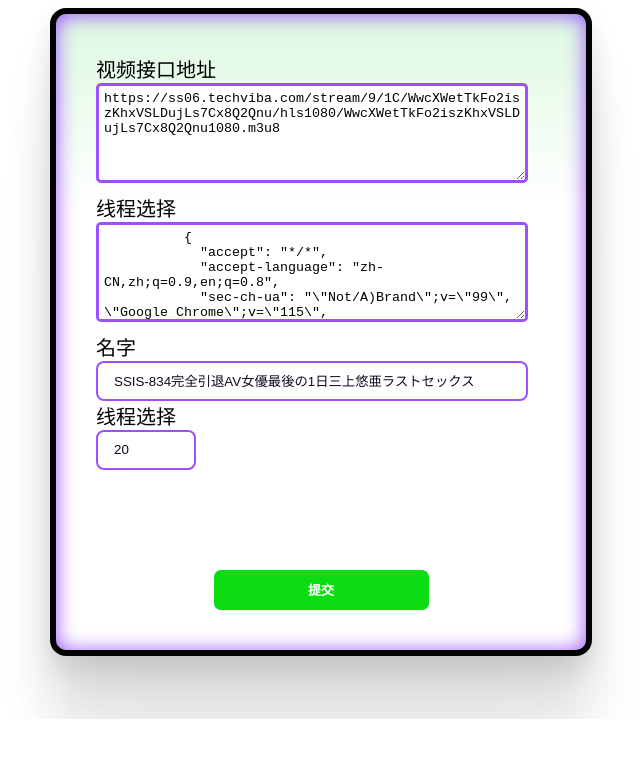
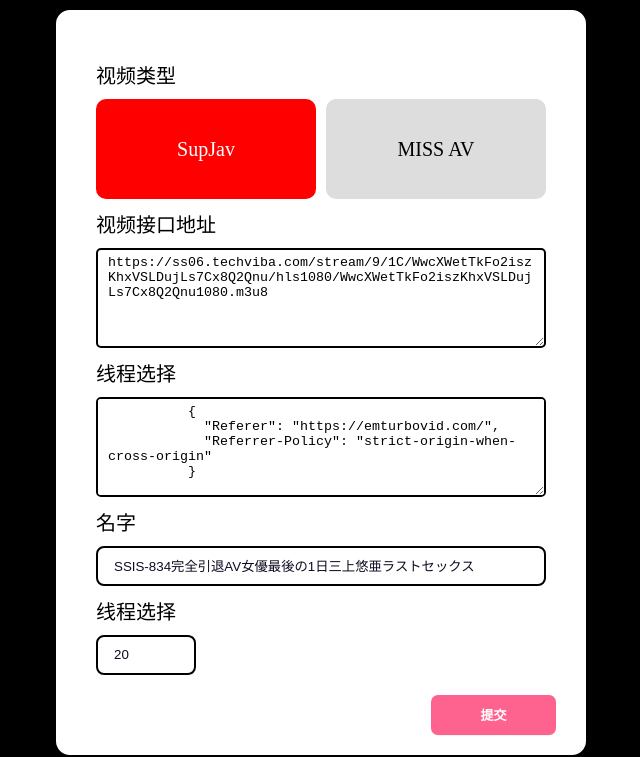
Before and after one commit to lzyszds/videoTion, a website: page template/index.html in a window 1280 px wide. Shown: the part 81-838 px from the top of the page, without its empty margins (319-959 px from the left). Before the commit the page ends 800 px from the top, so only its background shows below. Drawn offline with Linux system fonts and the light colour scheme.

Commit message:
支持missAv

```diff
--- a/getVideo.js
+++ b/getVideo.js
@@ -45,7 +45,7 @@ function getVideo(urlData, i, index, urlPrefix, headers) {
         }
       });
     } catch (e) {
-      reject('下载完成' + index)
+      reject('下载完成' + index + e)
       // console.log('superagent的问题|下载完成' + index,);
     }
   })
--- a/template/index.html
+++ b/template/index.html
@@ -3,26 +3,37 @@
 
 <head>
   <meta charset="utf-8">
-  <title>
-    欢迎来到视频爬取网站</title>
+  <title>视频爬取AV</title>
   <style>
+    :root {
+      --themeColor: #8FB3FF;
+      --subColor: #000
+    }
+
     body {
-      height: 100%;
+      width: 100vw;
+      height: 100vh;
       margin: 0;
       display: flex;
       flex-direction: column;
       align-items: center;
+      background: #000;
+      color: #fff;
+      backdrop-filter: blur(5px);
+      background-size: 100% !important;
     }
 
     form {
+      color: #000;
       width: 450px;
-      background: linear-gradient(180deg, #DCF9E0 0%, #FFFFFF 30.21%);
-      box-shadow: 0 187px 75px rgba(0, 0, 0, 0.01), 0 105px 63px rgba(0, 0, 0, 0.05), 0 47px 47px rgba(0, 0, 0, 0.09), 0 12px 26px rgba(0, 0, 0, 0.1), 0 0 0 rgba(0, 0, 0, 0.1), inset 0 1px 20px #9b4fff;
       border-radius: 16px;
       display: flex;
       flex-direction: column;
       padding: 40px;
-      border: 6px solid #000;
+      border: 2px solid #000;
+      background-color: #fff;
+      position: relative;
+      padding-bottom: 80px;
     }
 
     label {
@@ -30,16 +41,20 @@
       font-size: 20px;
       display: flex;
       flex-direction: column;
+      margin-top: 10px;
+    }
+
+    label>span {
+      margin-bottom: 10px;
     }
 
     textarea {
       /* 设计一个 */
-      border: 3px solid #9b4fff;
+      border: 2px solid var(--subColor);
       border-radius: 5px;
-      padding: 5px;
-      width: 96%;
+      padding: 5px 10px;
+      width: 100%;
       height: 100px;
-      margin-bottom: 10px;
     }
 
     input {
@@ -50,7 +65,7 @@
       border: 2px solid transparent;
       border-radius: 8px;
       outline: none;
-      border-color: #9b4fff;
+      border-color: var(--subColor);
       color: #0d0c22;
       transition: 0.3s ease;
     }
@@ -68,14 +83,17 @@
     }
 
     .upgrade-btn {
+      position: absolute;
+      bottom: 20px;
+      right: 30px;
       display: flex;
       flex-direction: row;
       justify-content: center;
       align-items: center;
-      margin: 100px auto 0;
-      width: 215px;
+      margin: 50px auto 0;
+      width: 125px;
       height: 40px;
-      background: #0bdd12;
+      background: #fe638f;
       box-shadow: 0 0.5px 0.5px #EFEFEF, 0 1px 0.5px rgba(239, 239, 239, 0.5);
       border-radius: 7px;
       border: 0;
@@ -86,12 +104,87 @@
       transition: all 0.3s cubic-bezier(0.15, 0.83, 0.66, 1);
       cursor: pointer;
     }
+
+    input:-webkit-autofill::selection {
+      -webkit-text-fill-color: #fff !important;
+    }
+
+    body::-webkit-scrollbar-track {
+      -webkit-box-shadow: inset 0 0 6px rgb(245, 245, 245);
+      background-color: #eee;
+    }
+
+    ::-webkit-scrollbar {
+      width: 10px;
+      height: 8px;
+      background-color: rgb(245, 245, 245);
+    }
+
+    ::-webkit-scrollbar-thumb {
+      background-color: #d4d4d4 !important;
+      border-radius: 20px;
+      border: 1px solid rgb(245, 245, 245);
+      transition: 1s all;
+    }
+
+    .radioType>div {
+      display: flex;
+      place-content: center;
+      gap: 10px;
+    }
+
+    .radioType input {
+      display: none;
+    }
+
+    .radioType>div>div {
+      flex: 1;
+      height: 100px;
+      line-height: 100px;
+      text-align: center;
+      border-radius: 10px;
+      cursor: pointer;
+      background-color: #ddd;
+      user-select: none;
+    }
+
+    .radioType>div>div.supjav.active {
+      background-color: red;
+      color: #fff;
+    }
+
+    .radioType>div>div.missav.active {
+      background-color: #000;
+      color: #fff;
+    }
+
+    .radioType>div>div.missAv.active span:nth-child(2) {
+      color: #fe638f;
+    }
+
+    span.av {
+      color: #fe638f;
+    }
   </style>
 </head>
 
 <body>
-  <h1>欢迎来到视频爬取网站</h1>
-  <form method="post" action="/search">
+  <h1>欢迎来到视频爬取网站 <span class="av">AV.video</span></h1>
+  <form id="myForm" method="post" action="/search">
+    <label class="radioType" for="urlType">
+      <span>视频类型</span>
+      <input type="radio" name="urlType" id="missav">
+      <input type="radio" name="urlType" id="supjav">
+      <div>
+        <div class="typeItem supjav active">
+          <div>SupJav</div>
+        </div>
+        <div class="typeItem missav">
+          <span>MISS</span>
+          <span>AV</span>
+        </div>
+      </div>
+    </label>
     <label for="url" class="textarea">
       <span>视频接口地址</span>
       <textarea type="text"
@@ -101,14 +194,6 @@
       <span>线程选择</span>
       <textarea type="text" name="headers">
           {
-            "accept": "*/*",
-            "accept-language": "zh-CN,zh;q=0.9,en;q=0.8",
-            "sec-ch-ua": "\"Not/A)Brand\";v=\"99\", \"Google Chrome\";v=\"115\", \"Chromium\";v=\"115\"",
-            "sec-ch-ua-mobile": "?0",
-            "sec-ch-ua-platform": "\"Windows\"",
-            "sec-fetch-dest": "empty",
-            "sec-fetch-mode": "cors",
-            "sec-fetch-site": "cross-site",
             "Referer": "https://emturbovid.com/",
             "Referrer-Policy": "strict-origin-when-cross-origin"
           }
@@ -116,7 +201,7 @@
     </label>
     <label for="name">
       <span>名字</span>
-      <input style="width: 96%;" type="text" name="name" value="SSIS-834完全引退AV女優最後の1日三上悠亜ラストセックス" />
+      <input style="width: 100%;" type="text" name="name" value="SSIS-834完全引退AV女優最後の1日三上悠亜ラストセックス" />
     </label>
     <label for="thread">
       <span>线程选择</span>
@@ -127,20 +212,45 @@
   </form>
 </body>
 <script>
-  const form = document.getElementById('myForm');
+  // const form = document.getElementById('myForm');
+  const typeItem = document.querySelectorAll('.typeItem')
 
-  form.addEventListener('submit', function (event) {
-    event.preventDefault(); // 阻止默认的表单提交行为
-    const formData = new FormData(form);
-    fetch('/search', {
-      method: 'POST',
-      body: formData
-    }).then(res => {
-      return res.json()
-    }).then(res => {
-      alert('下载完成')
+  // form.addEventListener('submit', function (event) {
+  //   event.preventDefault(); // 阻止默认的表单提交行为
+  //   const formData = new FormData(form);
+  //   fetch('/search', {
+  //     method: 'POST',
+  //     body: formData
+  //   }).then(res => {
+  //     return res.json()
+  //   }).then(res => {
+  //     alert('下载完成')
+  //   })
+  // });
+  typeItem.forEach((res) => {
+    res.addEventListener('click', function () {
+      typeItem.forEach((res) => {
+        res.classList.remove('active')
+      })
+      this.classList.add('active')
+      const type = res.className.split(' ')[1]
+      console.log(type);
+      const input = document.querySelector(`input#${type}`)
+      input.checked = true
+      const headerItem = document.querySelector('textarea[name="headers"]')
+      if (type === 'supjav') {
+        headerItem.innerHTML = `{
+          "Referer": "https://emturbovid.com/",
+          "Referrer-Policy": "strict-origin-when-cross-origin"
+        }`
+      } else if (type === 'missav') {
+        headerItem.innerHTML = `{
+          "Origin": "https://missav.com",
+          "Referer": "https://missav.com/cn/pppd-985-uncensored-leak"
+        }`
+      }
     })
-  });
+  })
 </script>
 
 </html>
```
Also changed, not shown: app.ts (+16 -3 lines).
